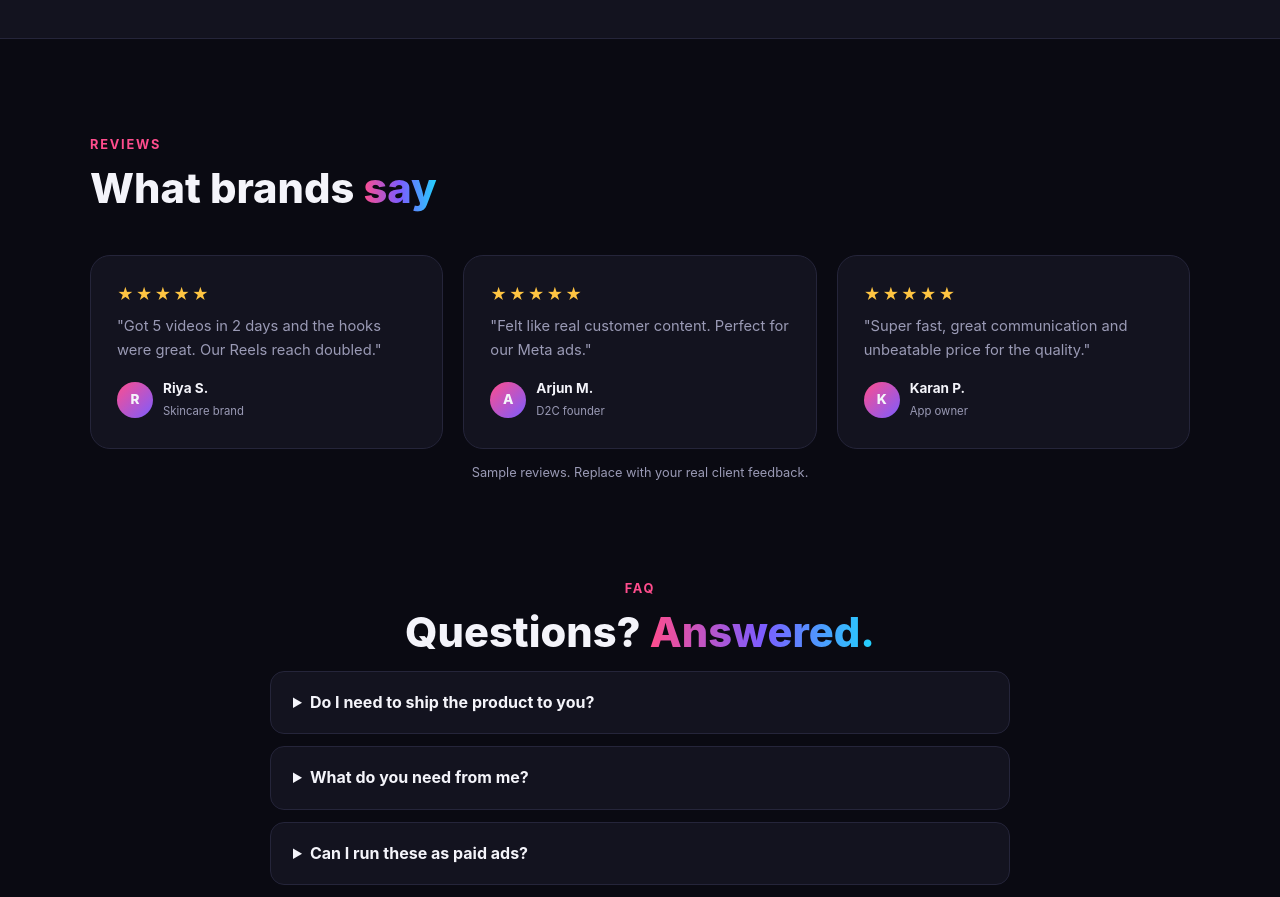
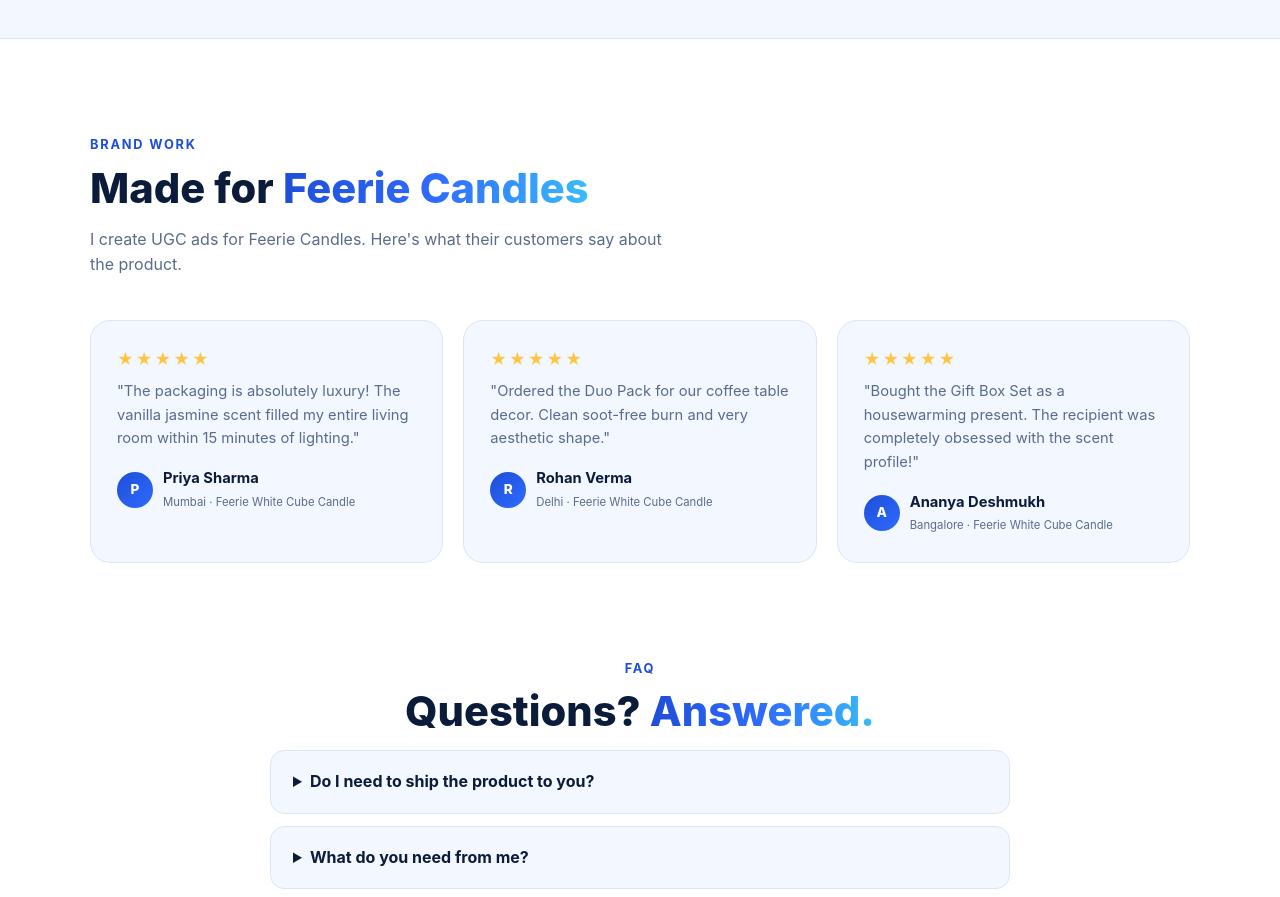
Before and after one commit to Pawanmark52/ugc-portfolio, a React (Vite) app in the folder client/: page / in a window 1280 px wide. Shown: the part 4620-5517 px from the top of the page. Built offline with nearby package versions, Linux system fonts and the light colour scheme; no server answers.

Commit message:
Blue and white theme, Feerie Candles reviews

```diff
--- a/client/src/components/Reviews.tsx
+++ b/client/src/components/Reviews.tsx
@@ -1,25 +1,32 @@
 import { Reveal } from "./Reveal";
 
+// Customer reviews from Feerie Candles, a brand I make UGC ads for.
 const reviews = [
-  ["R", "Riya S.", "Skincare brand", "Got 5 videos in 2 days and the hooks were great. Our Reels reach doubled."],
-  ["A", "Arjun M.", "D2C founder", "Felt like real customer content. Perfect for our Meta ads."],
-  ["K", "Karan P.", "App owner", "Super fast, great communication and unbeatable price for the quality."],
+  { name: "Priya Sharma", city: "Mumbai", product: "Feerie White Cube Candle", text: "The packaging is absolutely luxury! The vanilla jasmine scent filled my entire living room within 15 minutes of lighting." },
+  { name: "Rohan Verma", city: "Delhi", product: "Feerie White Cube Candle", text: "Ordered the Duo Pack for our coffee table decor. Clean soot-free burn and very aesthetic shape." },
+  { name: "Ananya Deshmukh", city: "Bangalore", product: "Feerie White Cube Candle", text: "Bought the Gift Box Set as a housewarming present. The recipient was completely obsessed with the scent profile!" },
 ];
 
 export function Reviews() {
   return (
     <section>
       <div className="wrap">
-        <Reveal><span className="eyebrow">Reviews</span><h2>What brands <span className="grad">say</span></h2></Reveal>
+        <Reveal>
+          <span className="eyebrow">Brand work</span>
+          <h2>Made for <span className="grad">Feerie Candles</span></h2>
+          <p className="sub">I create UGC ads for Feerie Candles. Here's what their customers say about the product.</p>
+        </Reveal>
         <div className="grid cols3">
-          {reviews.map(([a, n, r, q], i) => (
-            <Reveal key={n} delay={i * 80}>
-              <div className="card"><div className="stars">★★★★★</div><p>"{q}"</p>
-                <div className="who"><div className="av">{a}</div><div><b>{n}</b><br /><small>{r}</small></div></div></div>
+          {reviews.map((r, i) => (
+            <Reveal key={r.name} delay={i * 80}>
+              <div className="card rcard">
+                <div className="stars">★★★★★</div>
+                <p>"{r.text}"</p>
+                <div className="who"><div className="av">{r.name[0]}</div><div><b>{r.name}</b><br /><small>{r.city} · {r.product}</small></div></div>
+              </div>
             </Reveal>
           ))}
         </div>
-        <p className="note">Sample reviews. Replace with your real client feedback.</p>
       </div>
     </section>
   );
--- a/client/src/fallback.ts
+++ b/client/src/fallback.ts
@@ -17,12 +17,12 @@
     id: "w1", title: "UGC Ad Sample", category: "UGC video ad",
     videoUrl: `https://drive.google.com/file/d/${id}/view?usp=sharing`,
     thumbnailUrl: `https://drive.google.com/thumbnail?id=${id}&sz=w800`,
-    gradient: ["#ff4d8d", "#7c5cff"],
+    gradient: ["#1d4ed8", "#38bdf8"],
   }, {
     id: "w2", title: "UGC Ad Sample 2", category: "UGC video ad",
     videoUrl: `https://drive.google.com/file/d/${id2}/view?usp=sharing`,
     thumbnailUrl: `https://drive.google.com/thumbnail?id=${id2}&sz=w800`,
-    gradient: ["#21d4fd", "#7c5cff"],
+    gradient: ["#2f6bff", "#93c5fd"],
   }],
   plans: [{
     name: "UGC Starter Pack", badge: "MOST POPULAR", videos: 5, priceUsd: 65, pricePerVideo: 13, deliveryDays: 2,
--- a/client/src/styles.css
+++ b/client/src/styles.css
@@ -1,4 +1,4 @@
-:root{--bg:#0a0a12;--card:#13131f;--line:#25253a;--txt:#f4f4fa;--mut:#9a9ab5;--a:#ff4d8d;--b:#7c5cff;--c:#21d4fd}
+:root{--bg:#ffffff;--card:#f3f7ff;--line:#dbe5f6;--txt:#0b1b3a;--mut:#5a6b8c;--a:#1d4ed8;--b:#2f6bff;--c:#38bdf8;--shadow:rgba(29,78,216,.18)}
 *{box-sizing:border-box;margin:0;padding:0}
 html{scroll-behavior:smooth;scroll-padding-top:70px}
 body{background:var(--bg);color:var(--txt);font-family:Inter,system-ui,-apple-system,Segoe UI,Roboto,sans-serif;line-height:1.6;overflow-x:hidden}
@@ -12,14 +12,14 @@
 .band{background:var(--card);border-block:1px solid var(--line)}
 /* nav */
 nav{position:fixed;top:0;left:0;right:0;z-index:60;transition:.3s}
-nav.scrolled{backdrop-filter:blur(14px);background:rgba(10,10,18,.78);border-bottom:1px solid var(--line)}
+nav.scrolled{backdrop-filter:blur(14px);background:rgba(255,255,255,.85);border-bottom:1px solid var(--line)}
 .nav-row{display:flex;justify-content:space-between;align-items:center;height:64px}
 .logo{font-weight:800;font-size:1.15rem}
 nav ul{display:flex;gap:26px;list-style:none;font-size:.92rem;color:var(--mut)}
 nav ul a:hover{color:var(--txt)}
 .burger{display:none;background:none;border:0;color:var(--txt);font-size:1.5rem;cursor:pointer}
 .btn{display:inline-flex;align-items:center;justify-content:center;gap:8px;padding:13px 26px;border-radius:999px;font-weight:700;background:linear-gradient(90deg,var(--a),var(--b));color:#fff;border:0;cursor:pointer;transition:transform .2s,box-shadow .2s;font-size:.95rem;font-family:inherit}
-.btn:hover{transform:translateY(-2px);box-shadow:0 10px 30px rgba(124,92,255,.45)}
+.btn:hover{transform:translateY(-2px);box-shadow:0 10px 30px rgba(47,107,255,.4)}
 .btn:disabled{opacity:.6;cursor:wait}
 .btn.ghost{background:transparent;border:1px solid var(--line);color:var(--txt)}
 .btn.ghost:hover{box-shadow:none;border-color:var(--b)}
@@ -27,8 +27,8 @@
 .nav-cta{padding:9px 20px}
 /* hero */
 .hero{min-height:100vh;display:flex;align-items:center;padding:96px 0 60px;position:relative;overflow:hidden}
-.blob{position:absolute;border-radius:50%;filter:blur(90px);opacity:.33;z-index:-1;animation:float 10s ease-in-out infinite}
-.b1{width:380px;height:380px;background:var(--a);top:8%;left:-6%}
+.blob{position:absolute;border-radius:50%;filter:blur(90px);opacity:.28;z-index:-1;animation:float 10s ease-in-out infinite}
+.b1{width:380px;height:380px;background:var(--c);top:8%;left:-6%}
 .b2{width:420px;height:420px;background:var(--b);bottom:-5%;right:-8%;animation-delay:-4s}
 @keyframes float{50%{transform:translateY(-22px)}}
 .hero-grid{display:grid;grid-template-columns:1.1fr .9fr;gap:40px;align-items:center}
@@ -44,7 +44,7 @@
 .stats span{color:var(--mut);font-size:.8rem}
 /* mockups */
 .stage{position:relative;height:580px;display:grid;place-items:center}
-.phone{width:262px;aspect-ratio:9/19;border-radius:40px;border:7px solid #20203a;background:#000;position:relative;overflow:hidden;box-shadow:0 30px 90px rgba(124,92,255,.4)}
+.phone{width:262px;aspect-ratio:9/19;border-radius:40px;border:7px solid #0b1b3a;background:#000;position:relative;overflow:hidden;box-shadow:0 30px 80px rgba(29,78,216,.3)}
 .phone.main{z-index:2;animation:float 7s ease-in-out infinite}
 .phone.side{position:absolute;width:200px;opacity:.9;z-index:1;animation:float 9s ease-in-out infinite}
 .phone.side.l{left:-10px;top:70px;transform:rotate(-9deg)}
@@ -52,8 +52,8 @@
 .notch{position:absolute;top:8px;left:50%;transform:translateX(-50%);width:80px;height:20px;border-radius:12px;background:#000;z-index:5}
 .screen{position:absolute;inset:0;background-size:cover;background-position:center top}
 .screen::after{content:"";position:absolute;inset:0;background:linear-gradient(rgba(0,0,0,.25),transparent 25%,transparent 55%,rgba(0,0,0,.8))}
-.g2{background-image:linear-gradient(160deg,#21d4fd,#7c5cff)}
-.g3b{background-image:linear-gradient(160deg,#f7971e,#ff4d8d)}
+.g2{background-image:linear-gradient(160deg,#38bdf8,#1d4ed8)}
+.g3b{background-image:linear-gradient(160deg,#93c5fd,#2f6bff)}
 .ui-top{position:absolute;top:34px;left:0;right:0;display:flex;justify-content:center;gap:18px;font-size:.72rem;font-weight:700;z-index:3;color:#ffffffaa}
 .ui-top b{color:#fff;border-bottom:2px solid #fff;padding-bottom:2px}
 .ui-side{position:absolute;right:10px;bottom:90px;display:grid;gap:14px;z-index:3;text-align:center;font-size:.62rem}
@@ -62,14 +62,14 @@
 .ui-bot b{display:block}
 .ui-bot span{opacity:.85}
 .cap{position:absolute;left:44%;top:60%;transform:translateX(-50%);z-index:3;background:rgba(0,0,0,.6);padding:6px 12px;border-radius:8px;font-weight:800;font-size:.8rem;white-space:nowrap}
-.chip{position:absolute;z-index:4;background:rgba(19,19,31,.92);border:1px solid var(--line);backdrop-filter:blur(8px);padding:10px 14px;border-radius:14px;font-size:.78rem;box-shadow:0 14px 40px rgba(0,0,0,.4);animation:float 6s ease-in-out infinite}
+.chip{position:absolute;z-index:4;background:rgba(255,255,255,.95);border:1px solid var(--line);backdrop-filter:blur(8px);padding:10px 14px;border-radius:14px;font-size:.78rem;box-shadow:0 14px 40px rgba(29,78,216,.15);animation:float 6s ease-in-out infinite}
 .chip small{color:var(--mut)}
 .chip b{display:block;font-size:1.05rem}
 .chip.c1{left:-4%;bottom:70px;animation-delay:-1s}
 .chip.c2{right:-2%;top:24px;animation-delay:-3s}
 .chip.c3{right:2%;bottom:30px;animation-delay:-4s}
 .marq{border-block:1px solid var(--line);overflow:hidden;padding:18px 0;background:var(--card)}
-.track{display:flex;width:max-content;animation:scroll 30s linear infinite;color:var(--txt);font-weight:700;white-space:nowrap}
+.track{display:flex;width:max-content;animation:scroll 30s linear infinite;color:var(--a);font-weight:700;white-space:nowrap}
 .track span{padding-right:0}
 .track em{font-style:normal;color:var(--a);padding:0 24px}
 @keyframes scroll{to{transform:translateX(-50%)}}
@@ -108,7 +108,7 @@
 .pills{display:flex;flex-wrap:wrap;gap:10px;margin-top:20px}
 .pills span{padding:7px 14px;border:1px solid var(--line);border-radius:999px;font-size:.82rem;color:var(--mut);background:var(--bg)}
 /* dashboard */
-.browser{border:1px solid var(--line);border-radius:18px;overflow:hidden;background:var(--card);box-shadow:0 30px 80px rgba(0,0,0,.4);margin-top:42px}
+.browser{border:1px solid var(--line);border-radius:18px;overflow:hidden;background:var(--card);box-shadow:0 30px 80px rgba(29,78,216,.12);margin-top:42px}
 .bar{display:flex;align-items:center;gap:8px;padding:12px 16px;border-bottom:1px solid var(--line)}
 .bar i{width:11px;height:11px;border-radius:50%;background:#ff5f57}
 .bar i:nth-child(2){background:#febc2e}.bar i:nth-child(3){background:#28c840}
@@ -117,7 +117,7 @@
 .kpi{background:var(--bg);border:1px solid var(--line);border-radius:14px;padding:18px}
 .kpi small{color:var(--mut)}
 .kpi b{font-size:1.8rem;display:block}
-.kpi .up{color:#3ddc84;font-size:.8rem;font-weight:700}
+.kpi .up{color:#16a34a;font-size:.8rem;font-weight:700}
 .bars{display:flex;align-items:flex-end;gap:8px;height:60px;margin-top:10px}
 .bars i{flex:1;background:linear-gradient(var(--b),var(--a));border-radius:4px 4px 0 0;animation:grow 1.1s both}
 @keyframes grow{from{transform:scaleY(0);transform-origin:bottom}to{transform:scaleY(1);transform-origin:bottom}}
@@ -146,7 +146,7 @@
 .form .full{grid-column:1/-1}
 .form input,.form textarea{background:var(--bg);border:1px solid var(--line);border-radius:14px;padding:14px 16px;color:var(--txt);font:inherit;font-size:.95rem;width:100%;resize:vertical}
 .form input:focus,.form textarea:focus{outline:none;border-color:var(--b)}
-.ok{color:#3ddc84;text-align:center;font-weight:600}
+.ok{color:#16a34a;text-align:center;font-weight:600}
 .err{color:#ff6b6b;text-align:center;font-size:.9rem}
 .links{display:grid;grid-template-columns:repeat(3,1fr);gap:14px;max-width:760px;margin:30px auto 0}
 .link{background:var(--bg);border:1px solid var(--line);border-radius:18px;padding:20px 14px;transition:.25s}
@@ -156,7 +156,7 @@
 .link small{color:var(--mut);word-break:break-all}
 footer{border-top:1px solid var(--line);padding:26px 0 90px;text-align:center;color:var(--mut);font-size:.85rem}
 .sticky{position:fixed;bottom:16px;left:16px;right:16px;z-index:55;display:none}
-.sticky .btn{width:100%;box-shadow:0 10px 30px rgba(0,0,0,.5)}
+.sticky .btn{width:100%;box-shadow:0 10px 30px rgba(29,78,216,.35)}
 .rv{opacity:0;transform:translateY(28px);transition:opacity .7s,transform .7s}
 .rv.in{opacity:1;transform:none}
 @media(max-width:960px){
@@ -167,7 +167,7 @@
  .vid{width:calc(50% - 10px)}
 }
 @media(max-width:760px){
- nav{background:rgba(10,10,18,.9);backdrop-filter:blur(14px)}
+ nav{background:rgba(255,255,255,.95);backdrop-filter:blur(14px)}
  nav ul{display:none;position:absolute;top:64px;left:0;right:0;flex-direction:column;gap:0;background:var(--bg);border-bottom:1px solid var(--line)}
  nav ul.open{display:flex}
  nav ul a{display:block;padding:16px 24px}
@@ -189,3 +189,15 @@
  .stats{gap:20px}
 }
 @media(prefers-reduced-motion:reduce){*{animation:none!important;transition:none!important}.rv{opacity:1;transform:none}}
+
+.rcard .stars{margin-bottom:8px}
+.rcard .meta2{color:var(--mut);font-size:.8rem;margin-top:12px}
+.rcard .who b{font-size:.92rem}
+.brandline{display:inline-flex;align-items:center;gap:10px;margin-top:14px;padding:8px 16px;border:1px solid var(--line);border-radius:999px;background:var(--card);font-weight:700;font-size:.9rem}
+.brandline i{font-style:normal}
+.hero p,.lead{color:var(--mut)}
+::selection{background:var(--b);color:#fff}
+
+.phone,.vid .meta,.badge,.av,.vid:not(.next) .pl{color:#fff}
+.vid.next{color:var(--txt)}
+.chip{color:var(--txt)}
```
Also changed, not shown: 1 other file (tests, documents, lock files or other folders).
